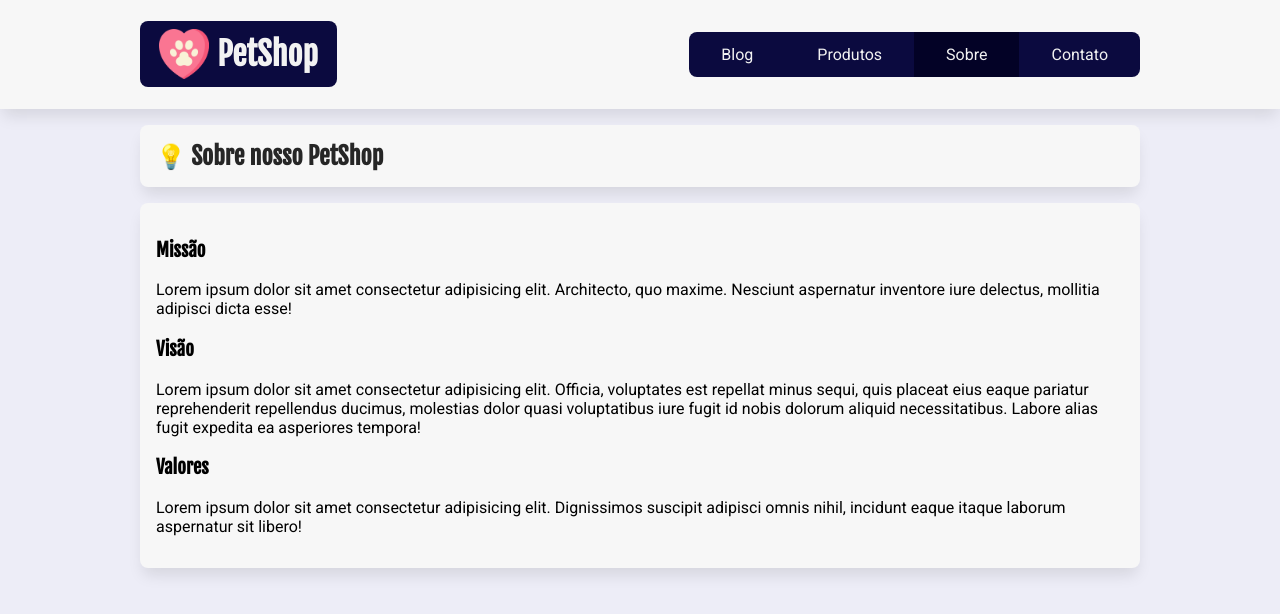
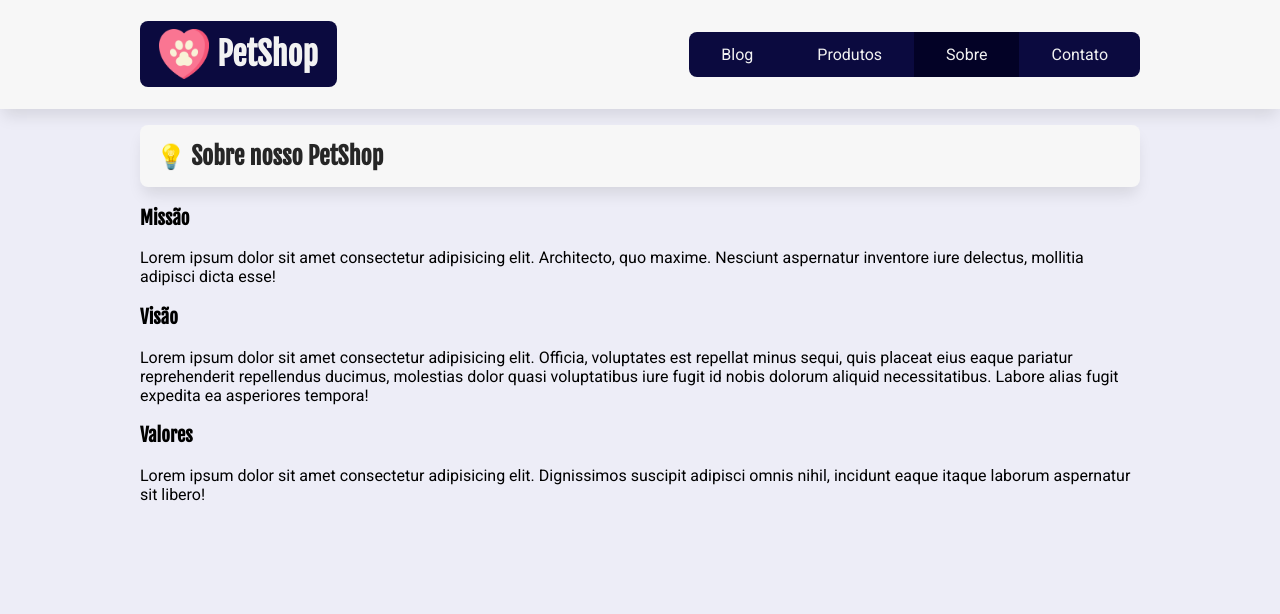
Before and after one commit to tiagotecinternet/petshop-tiago, a React (Create React App) app: page /sobre in a window 1280 px wide. Shown: the top 614 px of the page. Built offline with nearby package versions, Linux system fonts and the light colour scheme.

Commit message:
Componente Caixa e props
Uso da prop.children para passagem de dados dinâmicos e variados (em tipo, quantidade etc)

```diff
--- /dev/null
+++ b/src/components/Caixa/Caixa.jsx
@@ -0,0 +1,7 @@
+import estilos from "./Caixa.module.css";
+
+const Caixa = (props) => {
+  return <div>{props.children}</div>;
+};
+
+export default Caixa;
--- a/src/pages/Produtos/Produtos.jsx
+++ b/src/pages/Produtos/Produtos.jsx
@@ -1,10 +1,12 @@
+import Caixa from "../../components/Caixa/Caixa";
+
 import estilos from "./Produtos.module.css";
 const Produtos = () => {
   return (
     <section>
       <h2 className={estilos.titulo_secao}>Conheça nossos produtos</h2>
 
-      <div id="produtos" className={estilos.produtos}>
+      <Caixa id="produtos" className={estilos.produtos}>
         <article>
           <h3>Produto 1</h3>
           <p>
@@ -29,7 +31,7 @@
             Molestias.
           </p>
         </article>
-      </div>
+      </Caixa>
     </section>
   );
 };
--- a/src/pages/Sobre/Sobre.jsx
+++ b/src/pages/Sobre/Sobre.jsx
@@ -1,10 +1,10 @@
+import Caixa from "../../components/Caixa/Caixa";
 import estilos from "./Sobre.module.css";
 const Sobre = () => {
   return (
     <section>
       <h2 className={estilos.titulo_secao}>Sobre nosso PetShop</h2>
-
-      <div id="sobre">
+      <Caixa id="sobre">
         <h3>Missão</h3>
         <p>
           Lorem ipsum dolor sit amet consectetur adipisicing elit. Architecto,
@@ -19,14 +19,13 @@
           iure fugit id nobis dolorum aliquid necessitatibus. Labore alias fugit
           expedita ea asperiores tempora!
         </p>
-
         <h3>Valores</h3>
         <p>
           Lorem ipsum dolor sit amet consectetur adipisicing elit. Dignissimos
           suscipit adipisci omnis nihil, incidunt eaque itaque laborum
           aspernatur sit libero!
         </p>
-      </div>
+      </Caixa>
     </section>
   );
 };
```
Also changed, not shown: src/components/Caixa/Caixa.module.css (added).
